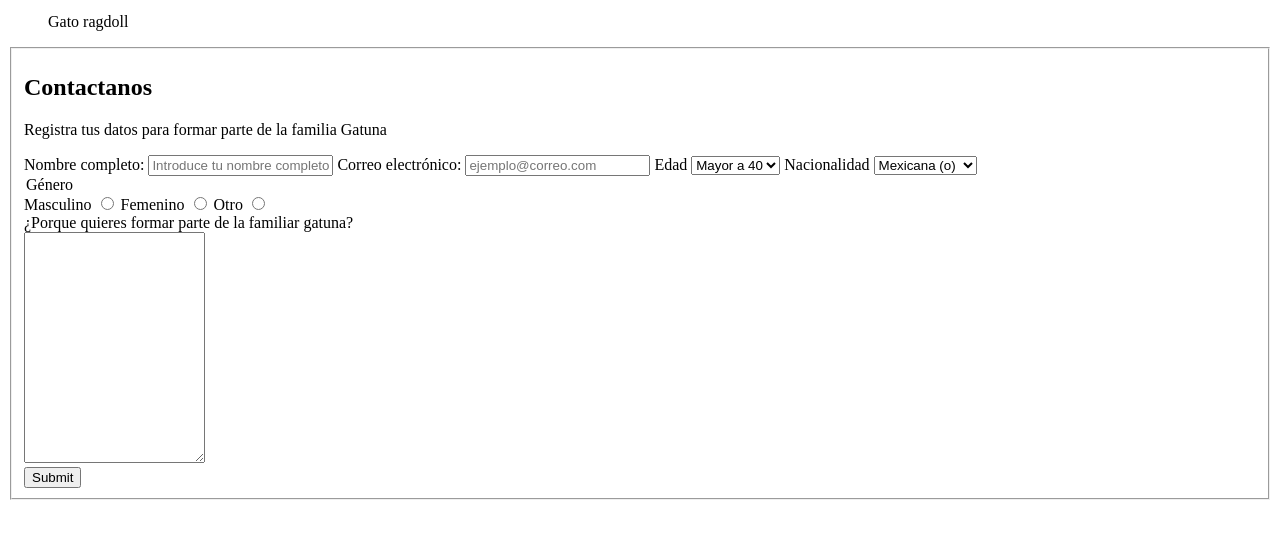
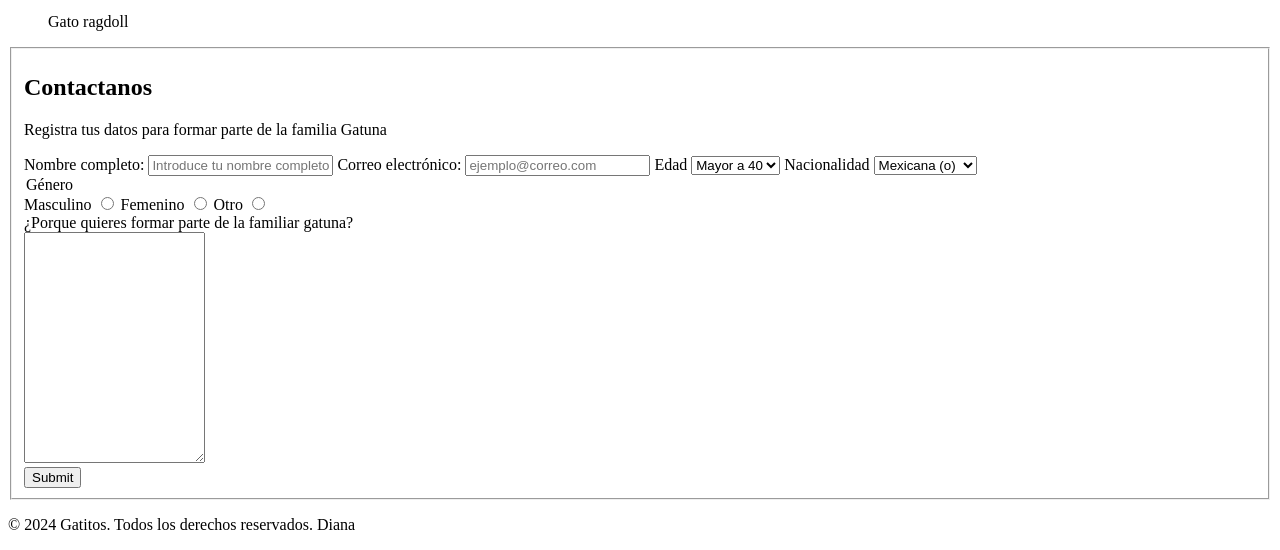
Before and after one commit to D114N4/proyecto1, a plain HTML site: page index.html in a window 1280 px wide. Shown: the part 2126-2676 px from the top of the page. Before the commit the page ends 2634 px from the top, so only its background shows below. Drawn offline with nearby package versions, Linux system fonts and the light colour scheme.

Commit message:
Se agrega un footer

```diff
--- a/index.html
+++ b/index.html
@@ -130,6 +130,11 @@
             <br>
             <button class="submit">Submit</button>
     </fieldset>
+
+    <!-- Se agrega un footer -->
+    <footer>
+        <p>&copy; 2024 Gatitos. Todos los derechos reservados. Diana</p>
+    </footer>
 </body>
 
 </html>
```
